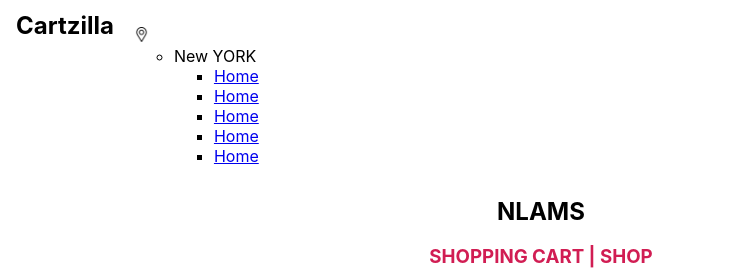
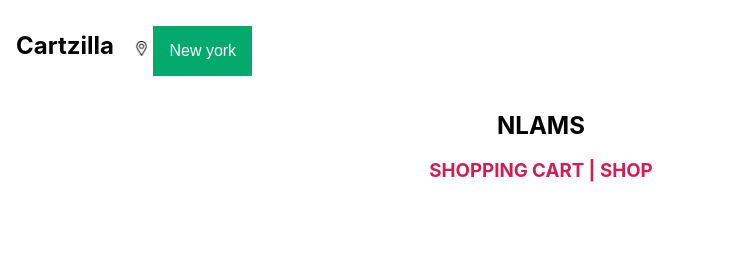
Before and after one commit to sultanbaho/njam2, a plain HTML site: page cart.html in a window 1280 px wide. Shown: the top 280 px of the page, 99-836 px from the left. Drawn offline with Linux system fonts and the light colour scheme.

Commit message:
njam22
new header

```diff
--- a/cart.html
+++ b/cart.html
@@ -26,41 +26,77 @@
 </head>
 
 <body>
-  <style>
-
-  </style>
   <nav>
     <div class="nav-left">
         <ul class="nav-left-ul">
             <li>
+                <a href="./cart.html">
                     <img class="nav-left-shoping-cart" src="./images/shopingcart.jpg" alt="shoping cart">
+                </a>
 
             </li>
             <li>
-          <h1 style="position:relative ; bottom: 25px;">Cartzilla</h1>
+                <h1 style="position:relative ; bottom: 5px;">Cartzilla</h1>
             </li>
             <li>
                 <img class="nav-left-map" src="./images/mape.png" alt="map icon">
                 <strong class="new-york-hover"></strong>
-          <div class="new-york-hide">
-            <section>
-              <ul>
-                <li>New YORK
-                  <ul class="new-york-li">
-                    <li><a href="#">Home</a></li>
-                    <li><a href="#">Home</a></li>
-                    <li><a href="#">Home</a></li>
-                    <li><a href="#">Home</a></li>
-                    <li><a href="#">Home</a></li>
-                  </ul>
+                <div class="dropdown">
+                    <button class="dropbtn">New york </button>
+                    <div class="dropdown-content">
+                        <a href="#">Link 1</a>
+                        <a href="#">Link 2</a>
+                        <a href="#">Link 3</a>
+                    </div>
+                </div>
+            </li>
+            <!-- <li>
+                <strong class="cuisine-hover">Cuisine</strong>
+                <ul class="cuisine-ul">
+                    <li class="cuisine-li">
+                        <div class="cuisine-hide">
+                            <div class="cuisine-hide-child">
+                                <img src="./images/achaburger.svg" alt="">
+                                <p>Burger&Fries</p>
+                            </div>
+                            <div class="cuisine-hide-child">
+                                <img src="./images/achaburger.svg" alt="">
+                                <p>Burger&Fries
+                                <p>
+                            </div>
+                            <div class="cuisine-hide-child">
+                                <img src="./images/achaburger.svg" alt="">
+
+                                <p>Burger&Fries</p>
+                            </div>
+                            <div class="cuisine-hide-child">
+                                <img src="./images/achaburger.svg" alt="">
+                                <p>Burger&Fries</p>
+                            </div>
+                            <div class="cuisine-hide-child">
+                                <img src="./images/achaburger.svg" alt="">
+                                <p>Burger&Fries</p>
+                            </div>
+                            <div class="cuisine-hide-child">
+                                <img src="./images/achaburger.svg" alt="">
+                                <p>Burger&Fries</p>
+                            </div>
+                            <div class="cuisine-hide-child">
+                                <img src="./images/achaburger.svg" alt="">
+                                <p>Burger&Fries</p>
+                            </div>
+                            <div class="cuisine-hide-child">
+                                <img src="./images/achaburger.svg" alt="">
+                                <p>Burger&Fries</p>
+                            </div>
+                            <div class="cuisine-hide-child">
+                                <img src="./images/achaburger.svg" alt="">
+                                <p>Burger&Fries</p>
+                            </div>
+                        </div>
                     </li>
                 </ul>
-            </section>
-          </div>
-        </li>
-
-      </ul>
-      </li>
+            </li> -->
         </ul>
     </div>
     <div class="nav-right">
```
Also changed, not shown: checkout.html (+15 -18 lines). Lines whose indentation alone changed are shown as unchanged.
